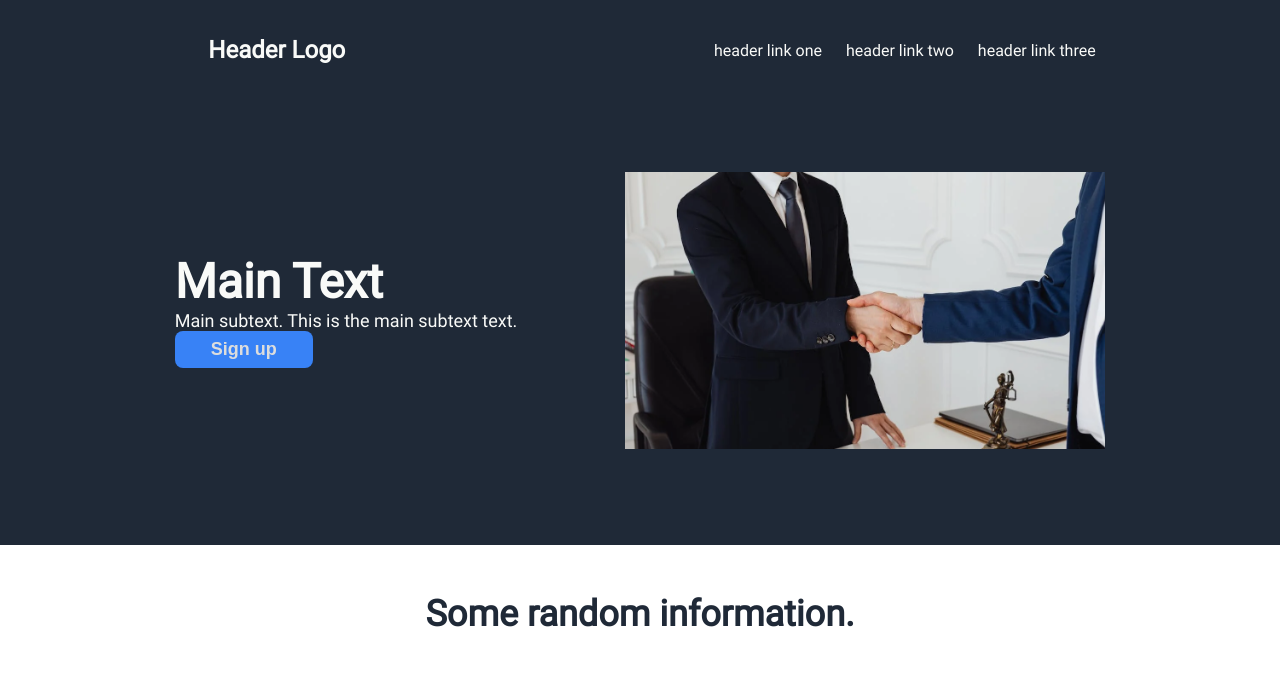
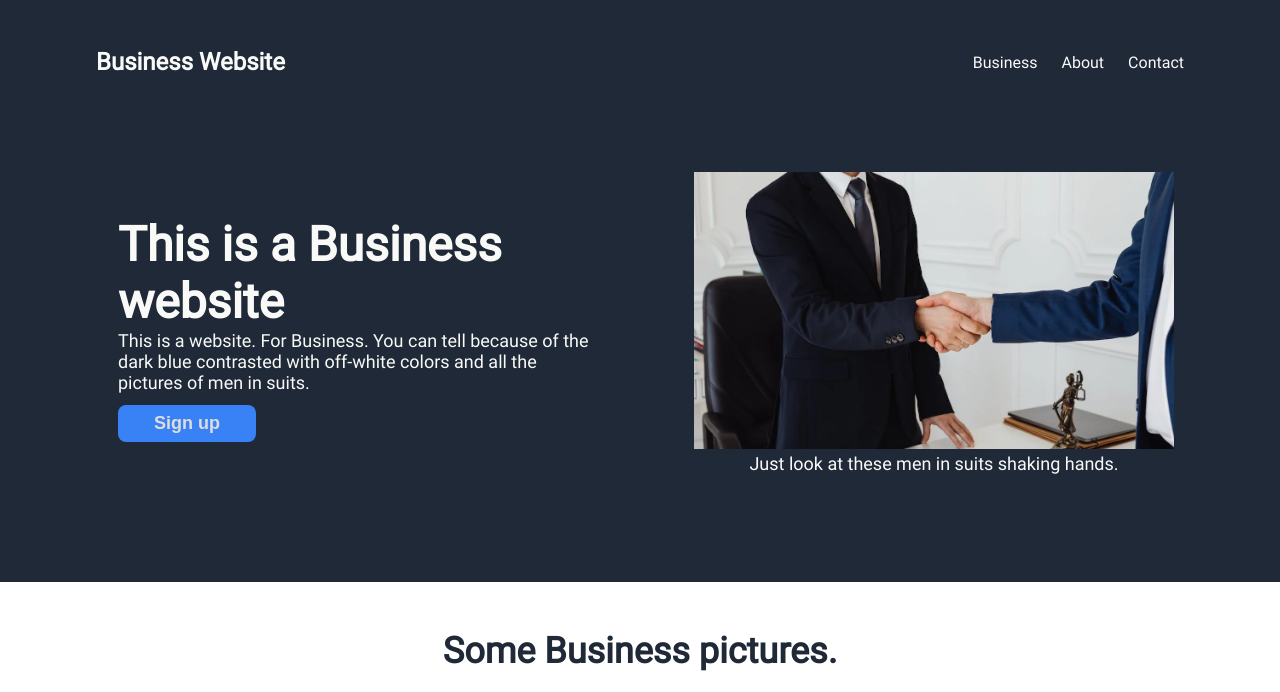
Before and after one commit to Isengrine/landing-page, a plain HTML site: page index.html in a window 1280 px wide. Shown: the top 692 px of the page. Drawn offline with Linux system fonts and the light colour scheme.

Commit message:
Add proper content text

```diff
--- a/index.html
+++ b/index.html
@@ -10,28 +10,31 @@
 <body>
     <div class="header">
         <div class="header-top">
-            <div class="header-logo">Header Logo</div>
+            <div class="header-logo">Business Website</div>
             <div class="header-links">
-                <a href="#">header link one</a>
-                <a href="#">header link two</a>
-                <a href="#">header link three</a>
+                <a href="#">Business</a>
+                <a href="#">About</a>
+                <a href="#">Contact</a>
             </div>
         </div>
 
         <div class="header-low">
             <div class="header-left">
-                <div class="head-main">Main Text</div>
-                <div class="head-sub">Main subtext. This is the main subtext text.</div>
+                <div class="head-main">This is a Business website</div>
+                <div class="head-sub">This is a website. For Business. You can tell because of the dark blue contrasted with off-white colors and all the pictures of men in suits.</div>
                 <div class="button-container">
                     <button class="button-signup">Sign up</button>
                 </div>
             </div>
-            <img class="header-img" src="./images/landing.webp">
+            <div class="header-right">
+                <img class="header-img" src="./images/landing.webp" alt="Businessmen">
+                <div class="head-sub">Just look at these men in suits shaking hands.</div>
+            </div>
         </div>
     </div>
     <div class="content">
         <div class="cont-top">
-            <div class="item-title">Some random information.</div>
+            <div class="item-title">Some Business pictures.</div>
             <div class="items">
                 <div class="item">
                     <img class="item-img" src="" alt="">
@@ -55,13 +58,13 @@
             </div>
         </div>
         <div class="cont-mid">
-            <div class="quote">Lorem ipsum dolor sit, amet consectetur adipisicing elit. Obcaecati ut laboriosam veniam labore cum inventore nisi sint reprehenderit maiores sit odit voluptates eveniet deleniti et eum, explicabo aspernatur nulla corporis.</div>
+            <div class="quote">You didn't come this far to only come this far.</div>
             <div class="quotee">-Albert Einstein</div>
         </div>
         <div class="cont-low">
             <div class="reminder">
-                <div class="reminder-title">Call to action! It's time!</div>
-                <div class="reminder-text">Sign up for our product by clicking that button right over there!</div>
+                <div class="reminder-title">It's Business time!</div>
+                <div class="reminder-text">Sign up to be notified about Business deals by clicking that button right over there!</div>
             </div>
             <div class="button-container">
                 <button class="button-signup" id="low-button">Sign up</button>
--- a/style.css
+++ b/style.css
@@ -27,7 +27,7 @@ a {
 }
 
 .header {
-    padding: 12px;
+    padding: 24px;
     display: flex;
     flex-direction: column;
 }
@@ -35,7 +35,8 @@ a {
 .header-top {
     display: flex;
     flex-direction: row;
-    justify-content: space-around;
+    justify-content: space-between;
+    padding: 0 48px 0 48px;
 }
 
 .header-low {
@@ -58,19 +59,25 @@ a {
     display: flex;
     flex-direction: row;
     align-items: center;
+    padding: 24px;
     gap: 24px;
 }
 
 .header-left {
     display: flex;
     flex-direction: column;
+    flex-basis: 480px;
     margin: 36px;
+}
+
+.header-right {
+    margin: 24px;
+    text-align: center;
 }
 
 .header-img {
     width: 480px;
     height: auto;
-    margin: 36px;
 }
 
 .head-main {
@@ -80,6 +87,7 @@ a {
 
 .head-sub {
     font-size: 18px;
+    padding-bottom: 12px;
 }
 
 .button-container {
```
